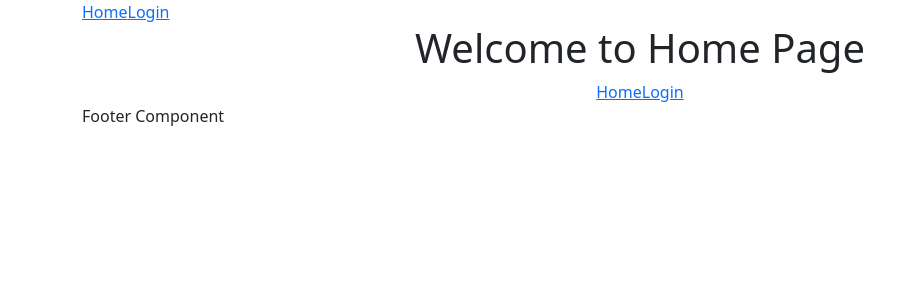
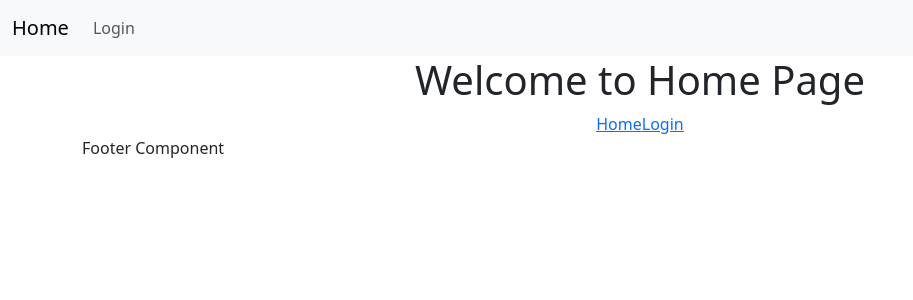
Before and after one commit to ArpitBansal3006/PEP_Class, a React (Create React App) app: page / in a window 1280 px wide. Shown: the top 300 px of the page, without its empty margins (0-913 px from the left). Built offline with nearby package versions, Linux system fonts and the light colour scheme.

Commit message:
Added Styles

```diff
--- a/src/layout/Header.js
+++ b/src/layout/Header.js
@@ -2,10 +2,34 @@
 function Header(){
     return(
 
-        <div className="container">
-            <Link to='/'>Home</Link>
-            <Link to="/login">Login</Link>
-        </div>
+        <nav className="navbar navbar-expand-lg bg-body-tertiary">
+  <div className="container-fluid">
+    <Link  className="navbar-brand" to="/">
+      Home
+    </Link>
+    <button
+      className="navbar-toggler"
+      type="button"
+      data-bs-toggle="collapse"
+      data-bs-target="#navbarNavAltMarkup"
+      aria-controls="navbarNavAltMarkup"
+      aria-expanded="false"
+      aria-label="Toggle navigation"
+    >
+      <span className="navbar-toggler-icon" />
+    </button>
+    <div className="collapse navbar-collapse" id="navbarNavAltMarkup">
+      <div className="navbar-nav">
+        <Link className="nav-link" to="/login">
+          Login
+        </Link>
+
+
+      </div>
+    </div>
+  </div>
+</nav>
+
     );
 }
 
```
